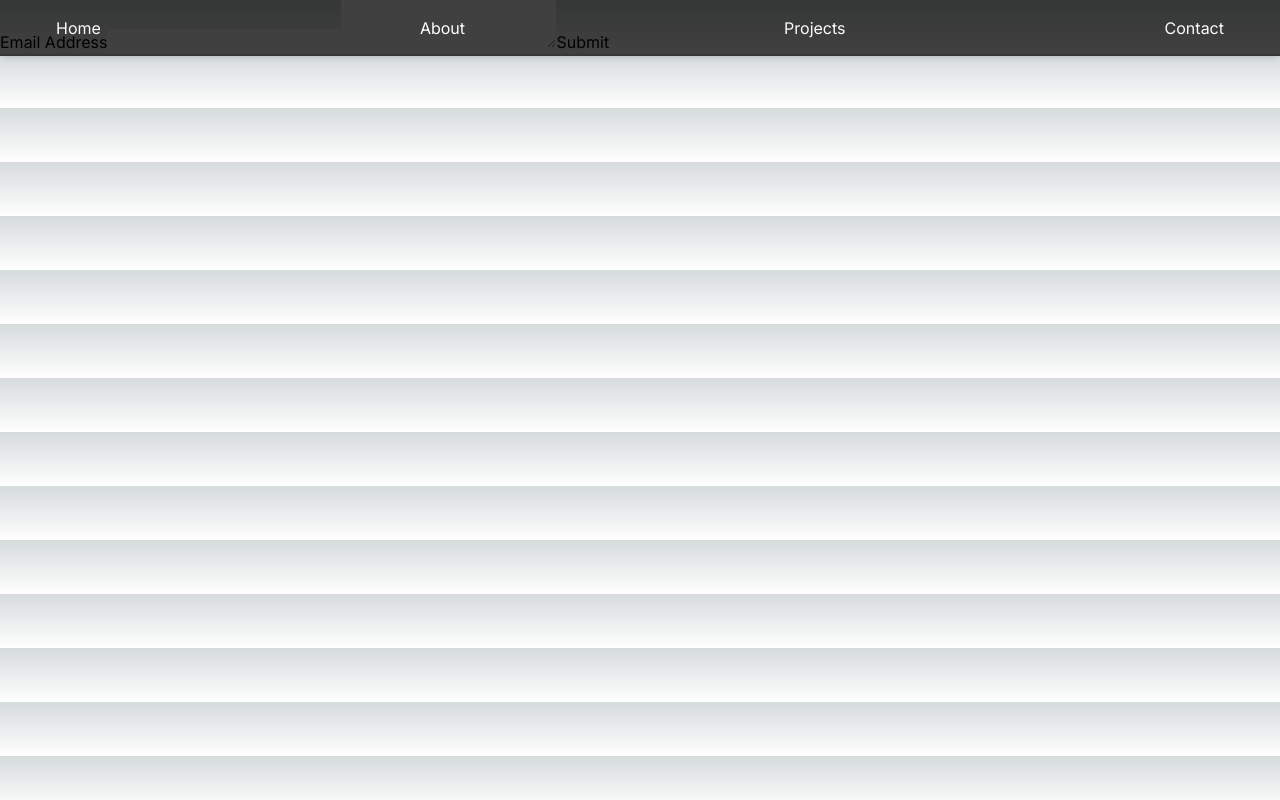
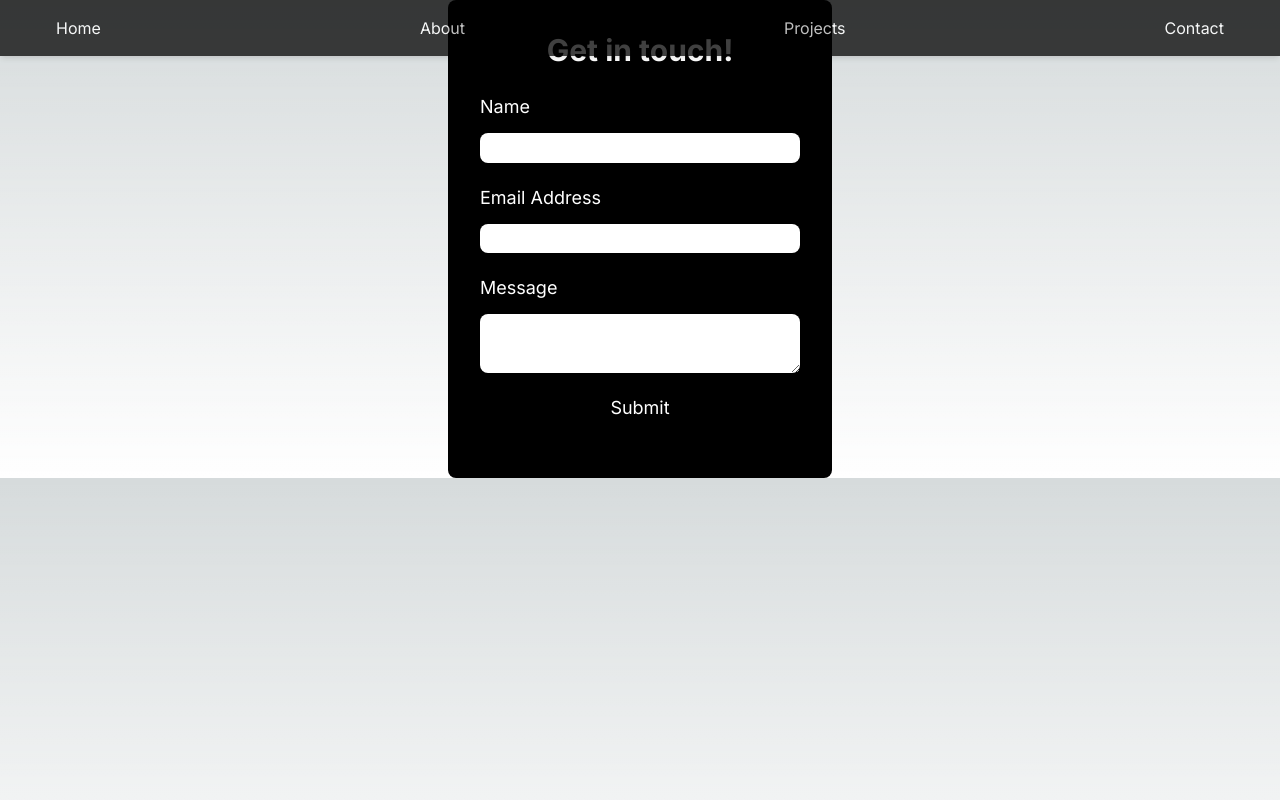
Before and after one commit to bhood239/portfolio, a Next.js app in the folder portfolio/: page /contact in a window 1280 px wide. Built offline with nearby package versions, Linux system fonts and the light colour scheme.

Commit message:
add contact section

```diff
--- a/portfolio/app/contact/page.tsx
+++ b/portfolio/app/contact/page.tsx
@@ -3,18 +3,70 @@ import { useForm, ValidationError } from "@formspree/react";
 export default function Contact() {
   const [state, handleSubmit] = useForm("meojnwwr");
   if (state.succeeded) {
-    return <p>Thanks for joining!</p>;
+    return (
+      <div>
+        <p className="text-3xl font-bold flex items-center justify-center">
+          Thanks for getting in touch!
+        </p>
+        <p className="text-3xl font-bold flex items-center justify-center">
+          I will get back to you as soon as possible
+        </p>
+      </div>
+    );
   }
   return (
-    <form onSubmit={handleSubmit}>
-      <label htmlFor="email">Email Address</label>
-      <input id="email" type="email" name="email" />
-      <ValidationError prefix="Email" field="email" errors={state.errors} />
-      <textarea id="message" name="message" />
-      <ValidationError prefix="Message" field="message" errors={state.errors} />
-      <button type="submit" disabled={state.submitting}>
-        Submit
-      </button>
-    </form>
+    <div className="flex items-center justify-center">
+      <div className="bg-black w-96 p-8 rounded-lg">
+        <div className="max-w-3xl mx-auto text-white">
+          <h1 className="text-3xl font-bold mb-6 text-center">Get in touch!</h1>
+          <form
+            onSubmit={handleSubmit}
+            className="flex flex-col text-lg leading-relaxed"
+          >
+            <label htmlFor="name" className="mb-3">
+              Name
+            </label>
+            <input
+              id="name"
+              type="text"
+              name="name"
+              className="rounded-lg text-black"
+            />
+            <label htmlFor="email" className="mb-3 mt-5">
+              Email Address
+            </label>
+            <input
+              id="email"
+              type="email"
+              name="email"
+              className="rounded-lg text-black"
+            />
+            <ValidationError
+              prefix="Email"
+              field="email"
+              errors={state.errors}
+            />
+            <p className="mb-3 mt-5">Message</p>
+            <textarea
+              id="message"
+              name="message"
+              className="rounded-lg text-black"
+            />
+            <ValidationError
+              prefix="Message"
+              field="message"
+              errors={state.errors}
+            />
+            <button
+              type="submit"
+              disabled={state.submitting}
+              className="mt-5 mb-6"
+            >
+              Submit
+            </button>
+          </form>
+        </div>
+      </div>
+    </div>
   );
 }
--- a/portfolio/app/page.tsx
+++ b/portfolio/app/page.tsx
@@ -46,7 +46,10 @@ export default function Home() {
             target="_blank"
             rel="noopener noreferrer"
           >
-            <FontAwesomeIcon icon={faLinkedin} className="text-4xl" />
+            <div className="flex flex-col">
+              <FontAwesomeIcon icon={faLinkedin} className="text-4xl" />
+              <p className="text-base">LinkedIn</p>
+            </div>
           </a>
           <a
             href="https://github.com/bhood239"
@@ -54,7 +57,10 @@ export default function Home() {
             target="_blank"
             rel="noopener noreferrer"
           >
-            <FontAwesomeIcon icon={faGithub} className="text-4xl" />
+            <div className="flex flex-col">
+              <FontAwesomeIcon icon={faGithub} className="text-4xl" />
+              <p className="text-base">Github</p>
+            </div>
           </a>
           <a
             href="https://flowcv.com/resume/biabbo28wk"
@@ -62,13 +68,19 @@ export default function Home() {
             target="_blank"
             rel="noopener noreferrer"
           >
-            <FontAwesomeIcon icon={faBook} className="text-4xl" />
+            <div className="flex flex-col">
+              <FontAwesomeIcon icon={faBook} className="text-4xl" />
+              <p className="text-base">Resume</p>
+            </div>
           </a>
           <a
             href="mailto:benhood97@btinternet.com"
-            className="hover:text-gray-300"
+            className="text-lg font-semibold hover:text-gray-300"
           >
-            <FontAwesomeIcon icon={faEnvelope} className="text-4xl" />
+            <div className="flex flex-col">
+              <FontAwesomeIcon icon={faEnvelope} className="text-4xl" />
+              <p className="text-base">Email</p>
+            </div>
           </a>
         </div>
         <div className="m-10">
@@ -84,7 +96,8 @@ export default function Home() {
       <section id="projects">
         <Projects />
       </section>
-      <section id="contact">
+      <div className="h-11 bg-gradient-to-t from-white to-black"></div>
+      <section id="contact" className="py-16 px-4 bg-white text-gray-900">
         <Contact />
       </section>
     </>
--- a/portfolio/app/projects/Project.tsx
+++ b/portfolio/app/projects/Project.tsx
@@ -15,7 +15,7 @@ export default function Project({
   screenshots,
 }: ProjectProps) {
   return (
-    <div>
+    <div className="mb-10">
       <div className="max-w-3xl mx-auto text-center">
         <h1 className="text-2xl font-bold mb-4">{title}</h1>
         <p className="mb-4">{description}</p>
```
